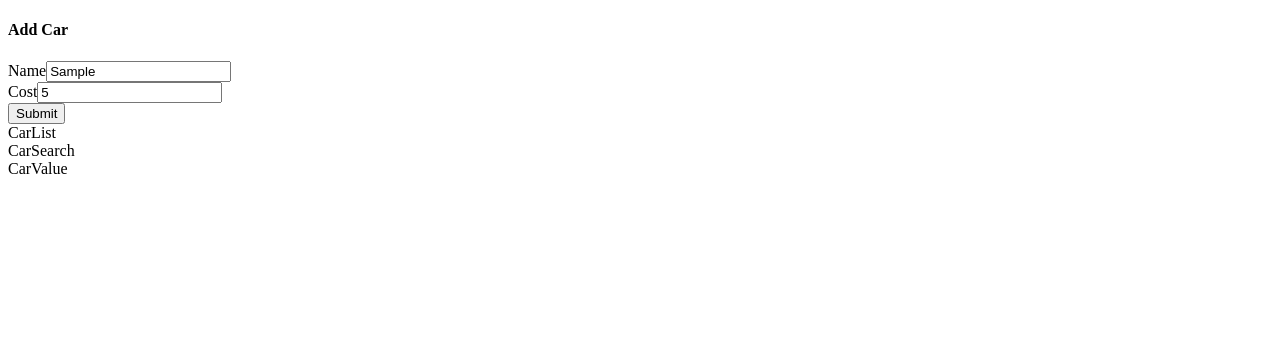
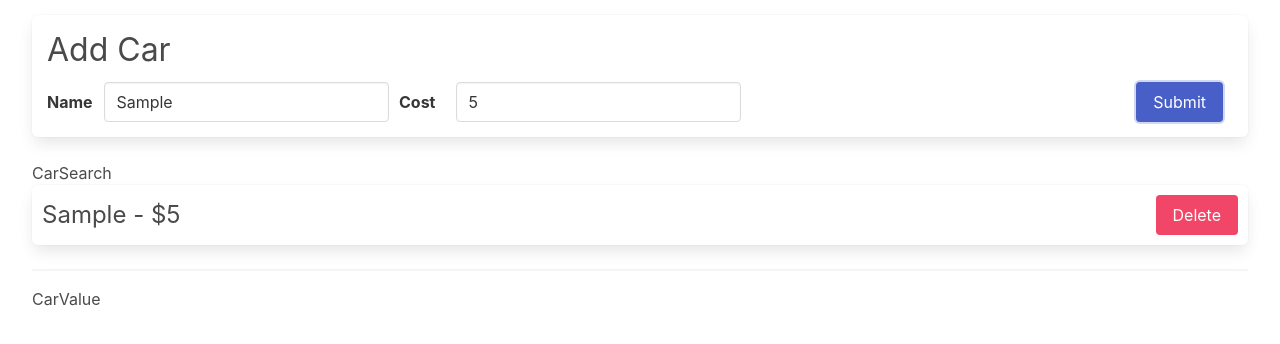
Before and after one commit to dabingch/cars, a React (Create React App) app: page / in a window 1280 px wide. Both pictures are taken after typing "Sample", "5" into the empty fields and a click on the button "Submit". Shown: the top 344 px of the page. Built offline with nearby package versions, Linux system fonts and the light colour scheme.

Commit message:
Add car lists and styles

```diff
--- a/src/App.js
+++ b/src/App.js
@@ -5,10 +5,10 @@
 
 function App() {
 	return (
-		<div>
+		<div className='container is-fluid'>
 			<CarForm />
+			<CarSearch />
 			<CarList />
-			<CarSearch />
 			<CarValue />
 		</div>
 	)
--- a/src/components/CarForm.js
+++ b/src/components/CarForm.js
@@ -51,7 +51,7 @@
 					</div>
 				</div>
 				<div className='field'>
-					<button className='is-link'>Submit</button>
+					<button className='button is-link'>Submit</button>
 				</div>
 			</form>
 		</div>
--- a/src/components/CarList.js
+++ b/src/components/CarList.js
@@ -1,7 +1,38 @@
-import React from 'react'
+import { useSelector, useDispatch } from 'react-redux'
+import { removeCar } from '../store'
 
 function CarList() {
-	return <div>CarList</div>
+	const dispatch = useDispatch()
+	const cars = useSelector((state) => {
+		return state.cars.cars
+	})
+
+	const handleCarDelete = (car) => {
+		dispatch(removeCar(car.id))
+	}
+
+	const renderedCars = cars.map((car) => {
+		return (
+			<div key={car.id} className='panel'>
+				<p>
+					{car.name} - ${car.cost}
+				</p>
+				<button
+					onClick={() => handleCarDelete(car)}
+					className='button is-danger'
+				>
+					Delete
+				</button>
+			</div>
+		)
+	})
+
+	return (
+		<div className='car-list'>
+			{renderedCars}
+			<hr />
+		</div>
+	)
 }
 
 export default CarList
--- a/src/index.js
+++ b/src/index.js
@@ -3,6 +3,9 @@
 import { Provider } from 'react-redux'
 import { store } from './store'
 import App from './App'
+
+import 'bulma/css/bulma.min.css'
+import './styles.css'
 
 const root = ReactDOM.createRoot(document.getElementById('root'))
 root.render(
--- /dev/null
+++ b/src/styles.css
@@ -0,0 +1,79 @@
+.car-form {
+  margin-top: 15px;
+  padding: 15px;
+}
+.car-form .field-group {
+  display: flex;
+  margin-bottom: 0px;
+}
+.car-form form {
+  display: flex;
+  justify-content: space-between;
+}
+.car-form .field {
+  display: flex;
+  align-items: center;
+  margin-bottom: 0px;
+  margin-right: 10px;
+}
+.car-form .field label.label {
+  margin-bottom: 0px;
+  width: 70px;
+}
+.car-form input {
+  width: 100%;
+}
+.car-form h4.subtitle.is-3 {
+  margin-bottom: 0.75rem;
+}
+
+.car-list .panel.bold {
+  font-weight: 600;
+}
+
+.car-list .panel {
+  padding: 10px;
+  display: flex;
+  flex-direction: row;
+  justify-content: space-between;
+  align-items: center;
+}
+
+.car-list p {
+  font-size: 1.5rem;
+}
+
+.car-list .note {
+  font-style: italic;
+  display: block;
+  margin: 40px 20px;
+}
+
+.car-value {
+  font-size: 2rem;
+  text-align: right;
+}
+
+hr {
+  margin: 1rem 0;
+}
+
+.list-header {
+  display: flex;
+  flex-direction: row;
+  justify-content: space-between;
+  align-items: center;
+}
+
+.list-header h3.title {
+  margin-bottom: 0px;
+}
+
+.list-header .search {
+  display: flex;
+  align-items: center;
+}
+.list-header .search .label {
+  margin-bottom: 0px;
+  margin-right: 10px;
+}
```
